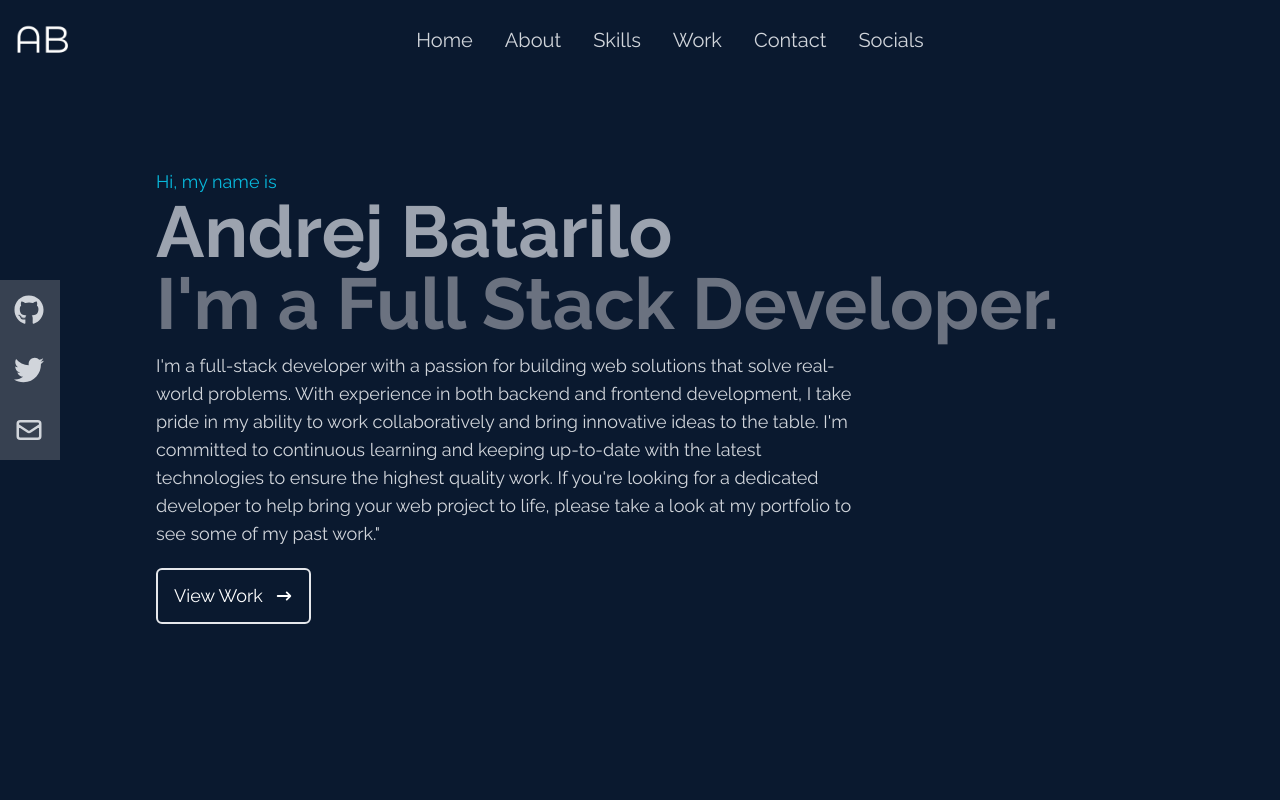
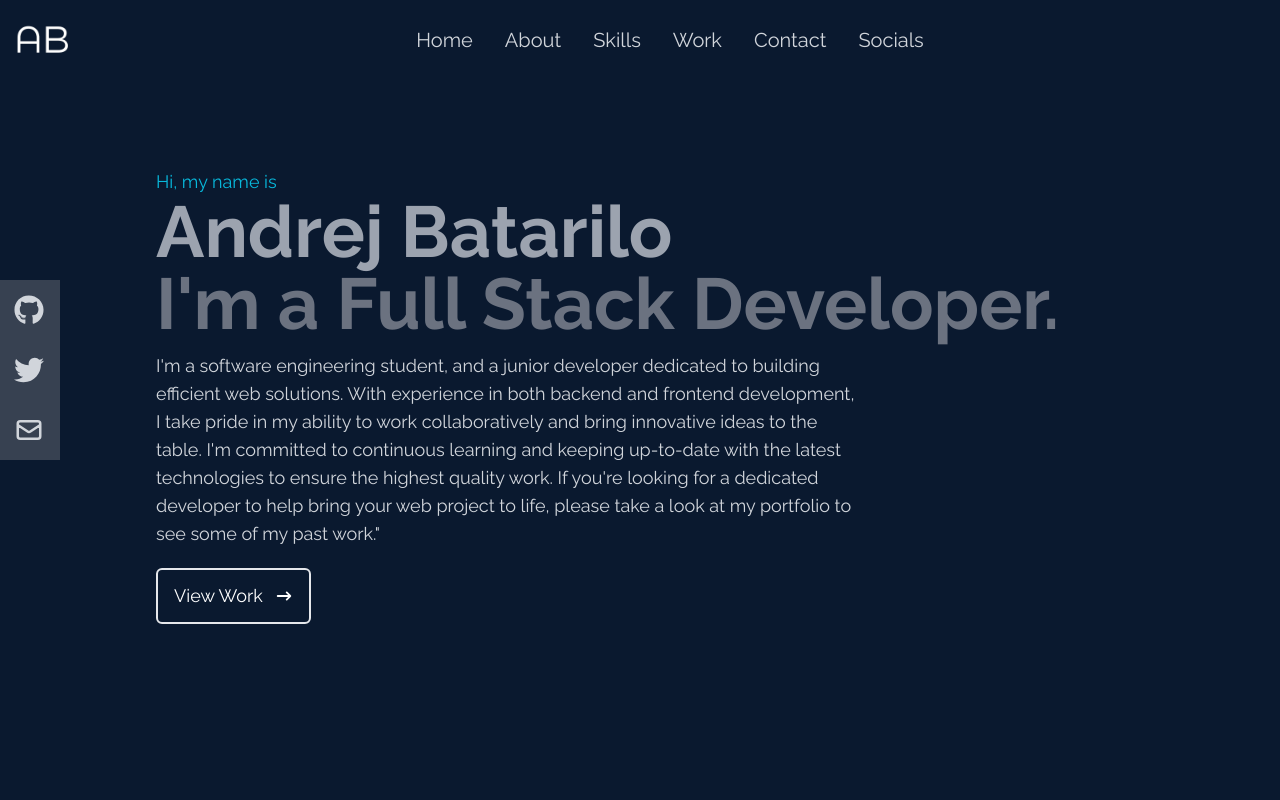
Before and after one commit to batariloa/portfolio-frontend, a React (Create React App) app: page / in a window 1280 px wide. Shown: the top 800 px of the page. Built offline with nearby package versions, Linux system fonts and the light colour scheme; no server answers.

Commit message:
Changes to home and about paragraphs.

```diff
--- a/src/components/Home.jsx
+++ b/src/components/Home.jsx
@@ -15,9 +15,9 @@ export function Home() {
           I'm a Full Stack Developer.
         </h2>
         <p className="text-gray-300 max-w-[700px] mt-3 mb-3">
-          I'm a full-stack developer with a passion for building web solutions
-          that solve real-world problems. With experience in both backend and
-          frontend development, I take pride in my ability to work
+          I'm a software engineering student, and a junior developer dedicated
+          to building efficient web solutions. With experience in both backend
+          and frontend development, I take pride in my ability to work
           collaboratively and bring innovative ideas to the table. I'm committed
           to continuous learning and keeping up-to-date with the latest
           technologies to ensure the highest quality work. If you're looking for
```
